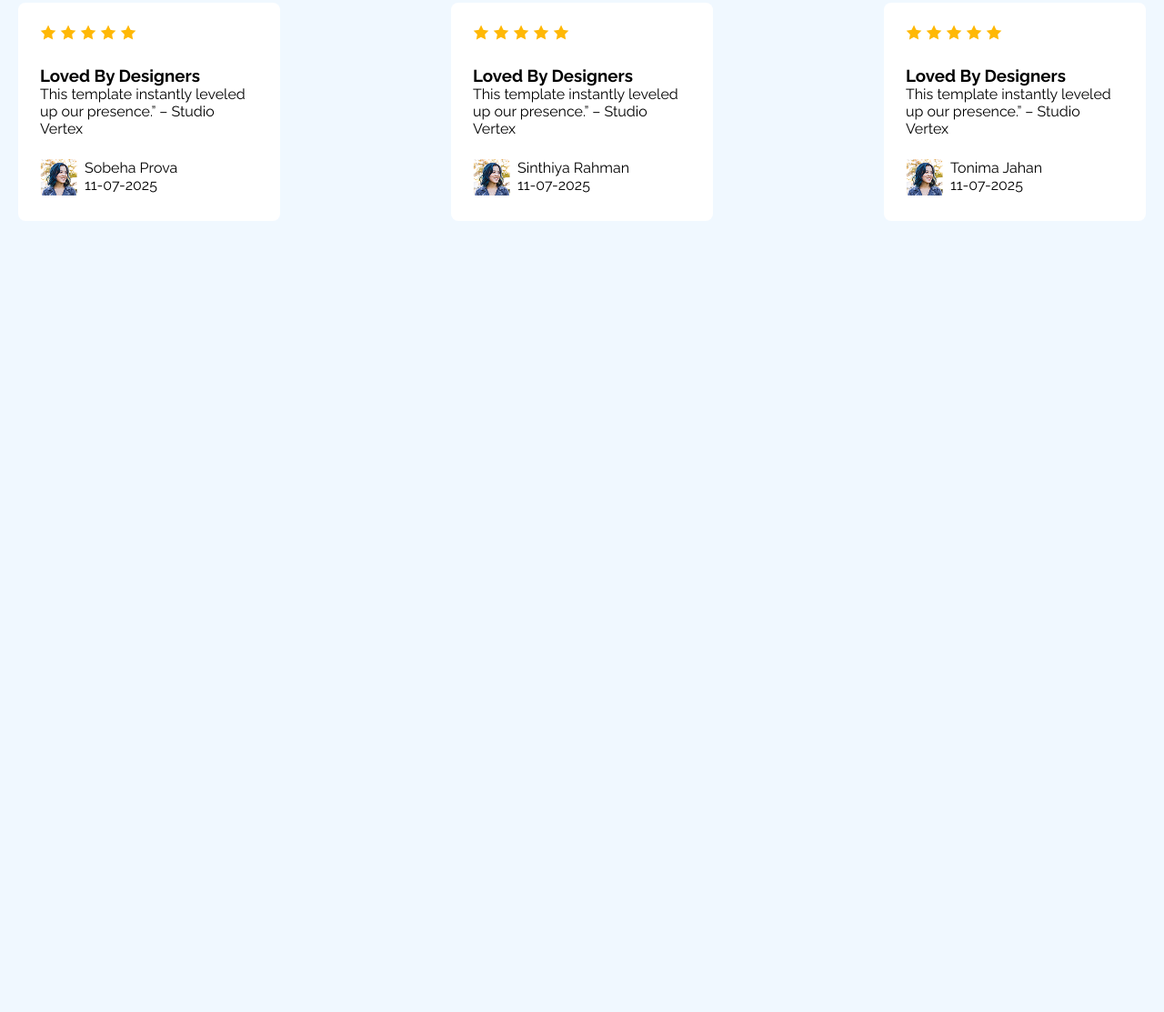
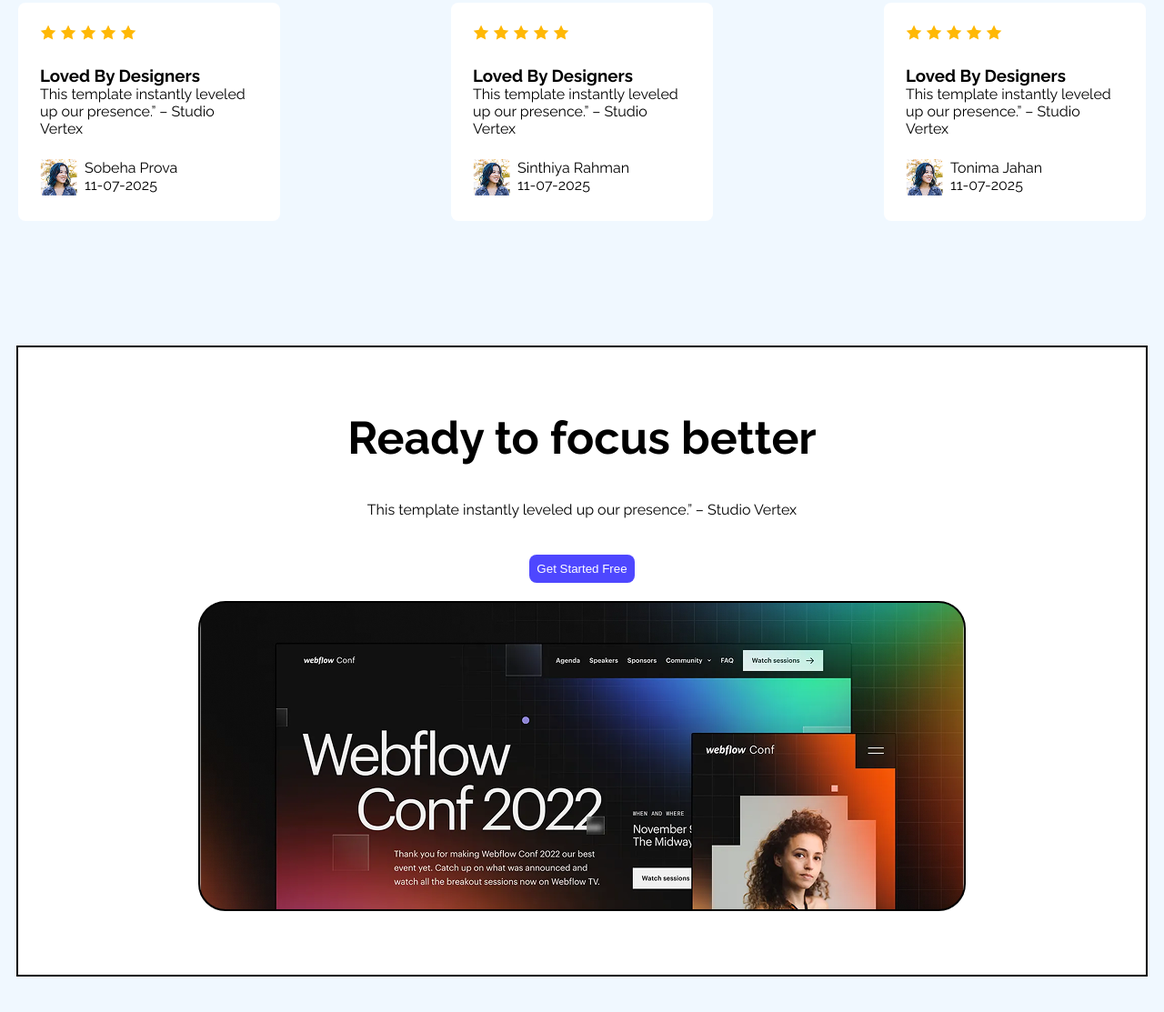
Before and after one commit to sakib404-hub/Assignment-01, a plain HTML site: page index.html in a window 1280 px wide. Shown: the part 1891-3004 px from the top of the page at 91% size. Before the commit the page ends 2271 px from the top, so only its background shows below. Drawn offline with Linux system fonts and the light colour scheme.

Commit message:
Added another focus Section

```diff
--- a/index.html
+++ b/index.html
@@ -143,6 +143,14 @@
           </div>
         </div>
       </section>
+      <section class="focus-section">
+        <h2 class="focus-section-heading">Ready to focus better</h2>
+        <p class="focus-section-content">
+          This template instantly leveled up our presence.” – Studio Vertex
+        </p>
+        <button class="btn03 btn-color2">Get Started Free</button>
+        <div class="focus-section-image"></div>
+      </section>
     </main>
     <footer></footer>
   </body>
--- a/style.css
+++ b/style.css
@@ -218,3 +218,41 @@ nav ul li{
 .user-profile{
     margin-top: 24px;
 }
+/* Styling Fourth-Focus-section */
+.focus-section{
+    height: 550px;
+    width: 1000px;
+    border: 2px solid black;
+    margin: 137px auto 95px;
+    padding: 70px 120px;
+    background-color: white;
+    display: flex;
+    flex-direction: column;
+    align-items: center;
+    /* justify-content: space-around; */
+}
+.focus-section-image{
+    height: 365px;
+    width: 840px;
+    border: 2px solid black;
+    background-image: url("asset/wc-big.png");
+    background-repeat: no-repeat;
+    background-size: cover;
+    border-radius: 30px;
+}
+.focus-section-heading{
+    font-size: 50px;
+    margin-bottom: 20px;
+}
+.focus-section-content{
+    margin: 20px auto;
+}
+.btn03{
+    margin: 20px auto;
+    padding: 8px;
+    border-radius: 8px;
+    border: none;
+}
+.btn03:hover{
+    border: 2px solid aliceblue;
+}
```
